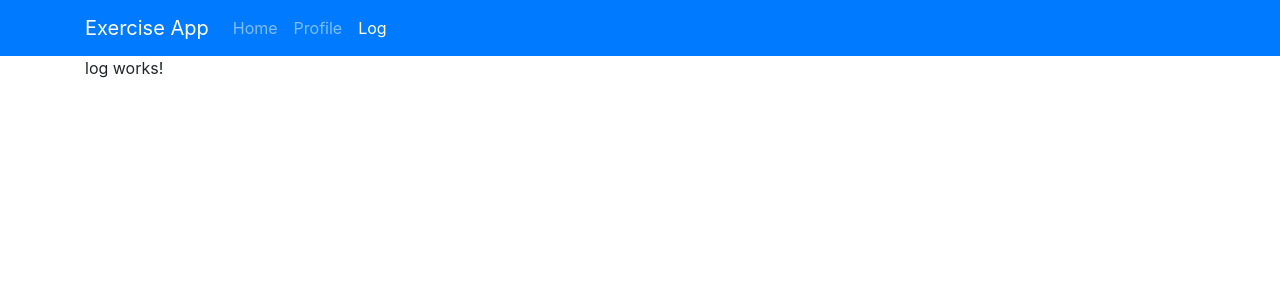
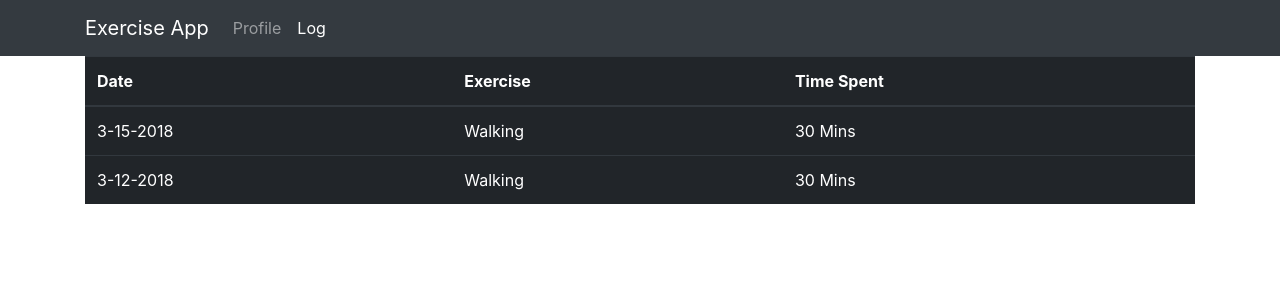
Before and after one commit to Dean-Corn/Exercise, an Angular app: page /log in a window 1280 px wide. Shown: the top 300 px of the page. Built offline with nearby package versions, Linux system fonts and the light colour scheme.

Commit message:
some placeholders

```diff
--- a/src/app/home/home.component.html
+++ b/src/app/home/home.component.html
@@ -1,14 +1,6 @@
-<div class="row">
-  <div class="col-lg-4 col-sm-6">
-          <div class="card" >
-              <div class="card-header">
-              </div>
-                  <img class="" src="https://media2.s-nbcnews.com/j/newscms/2018_06/2316986/180205-eagles-nick-foles-trophy-njs-847a_dc249df1dd2bf248f5f11b3c6cf6a86c.nbcnews-fp-320-280.jpg" alt="Card image cap">
-                  <div class="card-body">
-                    <h5 class="card-title">Card title</h5>
-                    <p class="card-text">Some quick example text to build on the card title and make up the bulk of the card's content.</p>
-                    <a href="#" class="btn btn-primary">Go somewhere</a>
-                  </div>
-                </div>
-  </div>
+<div class="jumbotron jumbotron-fluid">
+  <h1 class="display-4">Exercise App</h1>
+  <p class="lead">Welcome to the in progress exercise app.</p>
+  <hr class="my-4">
+  <p>This is the current placeholder for the home page!</p>
 </div>
--- a/src/app/log/log.component.html
+++ b/src/app/log/log.component.html
@@ -1,3 +1,23 @@
-<p>
-  log works!
-</p>
+<div class="table-responsive">
+  <table class="table table-dark">
+    <thead>
+      <tr>
+        <th>Date</th>
+        <th>Exercise</th>
+        <th>Time Spent</th>
+      </tr>
+    </thead>
+    <tbody>
+      <tr>
+        <td>3-15-2018</td>
+        <td>Walking</td>
+        <td>30 Mins</td>
+      </tr>
+      <tr>
+        <td>3-12-2018</td>
+        <td>Walking</td>
+        <td>30 Mins</td>
+      </tr>
+    </tbody>
+  </table>
+</div>
--- a/src/app/nav/nav.component.html
+++ b/src/app/nav/nav.component.html
@@ -1,14 +1,11 @@
-<nav class="navbar navbar-expand-sm navbar-dark bg-primary">
+<nav class="navbar navbar-expand-sm navbar-dark bg-dark">
   <div class="container">
-      <a class="navbar-brand" href="#">Exercise App</a>
+      <a class="navbar-brand" routerLink="/home" routerLinkActive="active">Exercise App</a>
       <button class="navbar-toggler" type="button" data-toggle="collapse" data-target="#navbarNav" aria-controls="navbarNav" aria-expanded="false" aria-label="Toggle navigation">
           <span class="navbar-toggler-icon"></span>
       </button>
       <div class="collapse navbar-collapse" id="navbarNav">
           <ul class="navbar-nav">
-              <li class="nav-item">
-              <a class="nav-link" routerLink="/home" routerLinkActive="active">Home <span class="sr-only">(current)</span></a>
-              </li>
               <li class="nav-item">
               <a class="nav-link" routerLink="/profile" routerLinkActive="active">Profile</a>
               </li>
```
